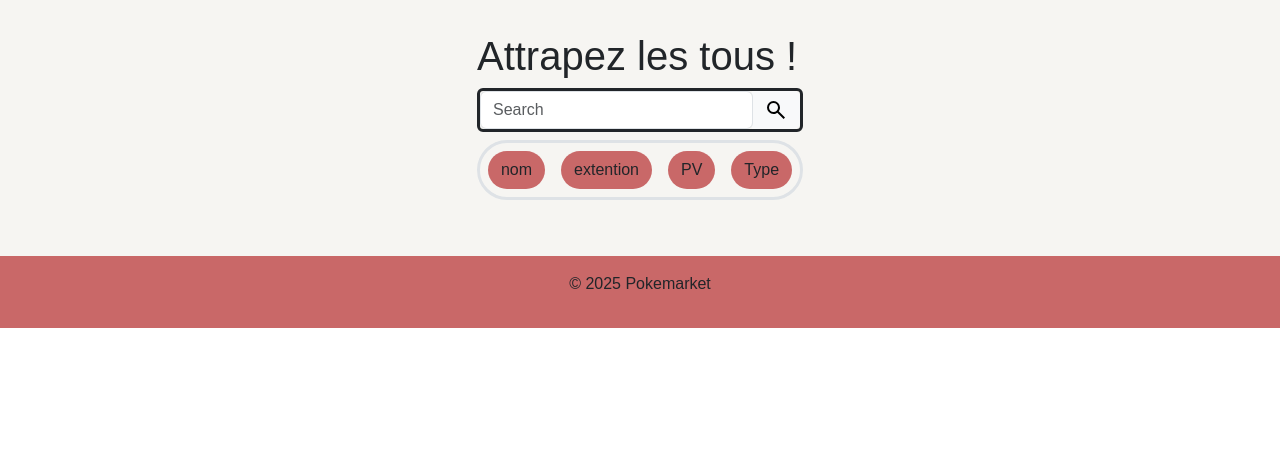
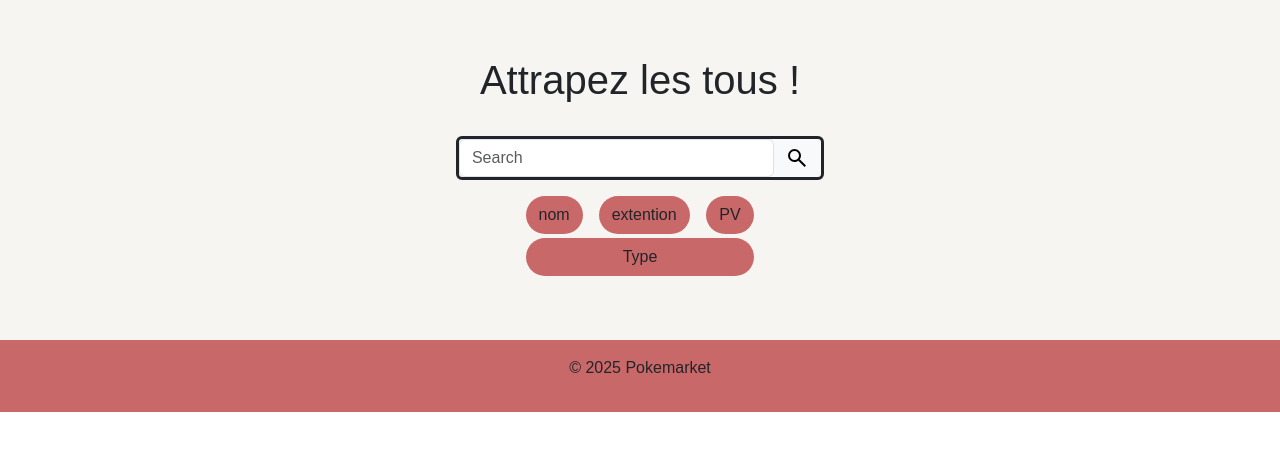
Before and after one commit to Pierrick74/laravel-test, a Laravel app: page / in a window 1280 px wide. Shown: the part 73-524 px from the top of the page. Run offline with Laravel 12, Linux system fonts and the light colour scheme; data that the repository does not hold is empty; parts of the project's set-up code (start-up, migrations or seed data) failed here and were passed over.

Commit message:
refact(filter): update display

```diff
--- a/public/css/commun.css
+++ b/public/css/commun.css
@@ -26,3 +26,14 @@ main {
 .scroll_h {
     overflow-y: scroll;
 }
+
+.filter {
+    width: 100% !important;
+}
+
+
+@media (min-width: 426px) {
+    .filter {
+        width: 60% !important;
+    }
+}
--- a/resources/views/homepage.blade.php
+++ b/resources/views/homepage.blade.php
@@ -1,21 +1,22 @@
 @extends('layouts.default')
 @section('content')
-
-
     <div class="d-flex justify-content-center">
-    <div class=" d-inline-block">
-        <h1>Attrapez les tous !</h1>
+        <div class="d-inline-block">
+            <h1 class="p-4">Attrapez les tous !</h1>
             <div class="input-group rounded border border-3 border-dark">
                 <input type="search" class="form-control rounded" placeholder="Search" aria-label="Search" aria-describedby="search-addon" />
                 <button class="input-group-text border-0" id="search-addon">
                     <img src="assets/search.svg" alt="">
                 </button>
             </div>
-    <div class="d-flex gap-3 flex-fill mt-2 p-2 border-3  border rounded-pill scroll_h justify-content-center">
-    <button onclick="window.location='{{ url("/sort/name") }}'" class="btn btn-block rounded-pill">nom</button>
-    <button onclick="window.location='{{ url("/sort/extension") }}'" class="btn btn-block rounded-pill">extention </button>
-    <button onclick="window.location='{{ url("/sort/PV") }}'" class="btn btn-block rounded-pill">PV</button>
-    <button onclick="window.location='{{ url("/sort/Type") }}'" class="btn btn-block rounded-pill">Type</button>
+            <div class="container mt-2 p-2 justify-content-center filter">
+                <div class="row column-gap-3 gap-1 ">
+                    <button onclick="window.location='{{ url("/sort/name") }}'" class="col btn btn-block rounded-pill">nom</button>
+                    <button onclick="window.location='{{ url("/sort/extension") }}'" class="col btn btn-block rounded-pill">extention </button>
+                    <div class="w-100 d-md-none"></div>
+                    <button onclick="window.location='{{ url("/sort/PV") }}'" class="col btn btn-block rounded-pill">PV</button>
+                    <button onclick="window.location='{{ url("/sort/Type") }}'" class="col btn btn-block rounded-pill">Type</button>
+                </div>
             </div>
             <section id="Card" class="mt-4 d-flex flex-wrap gap-3 justify-content-center">
                 @foreach($cards as $card)
```
Lines whose indentation alone changed are shown as unchanged.
